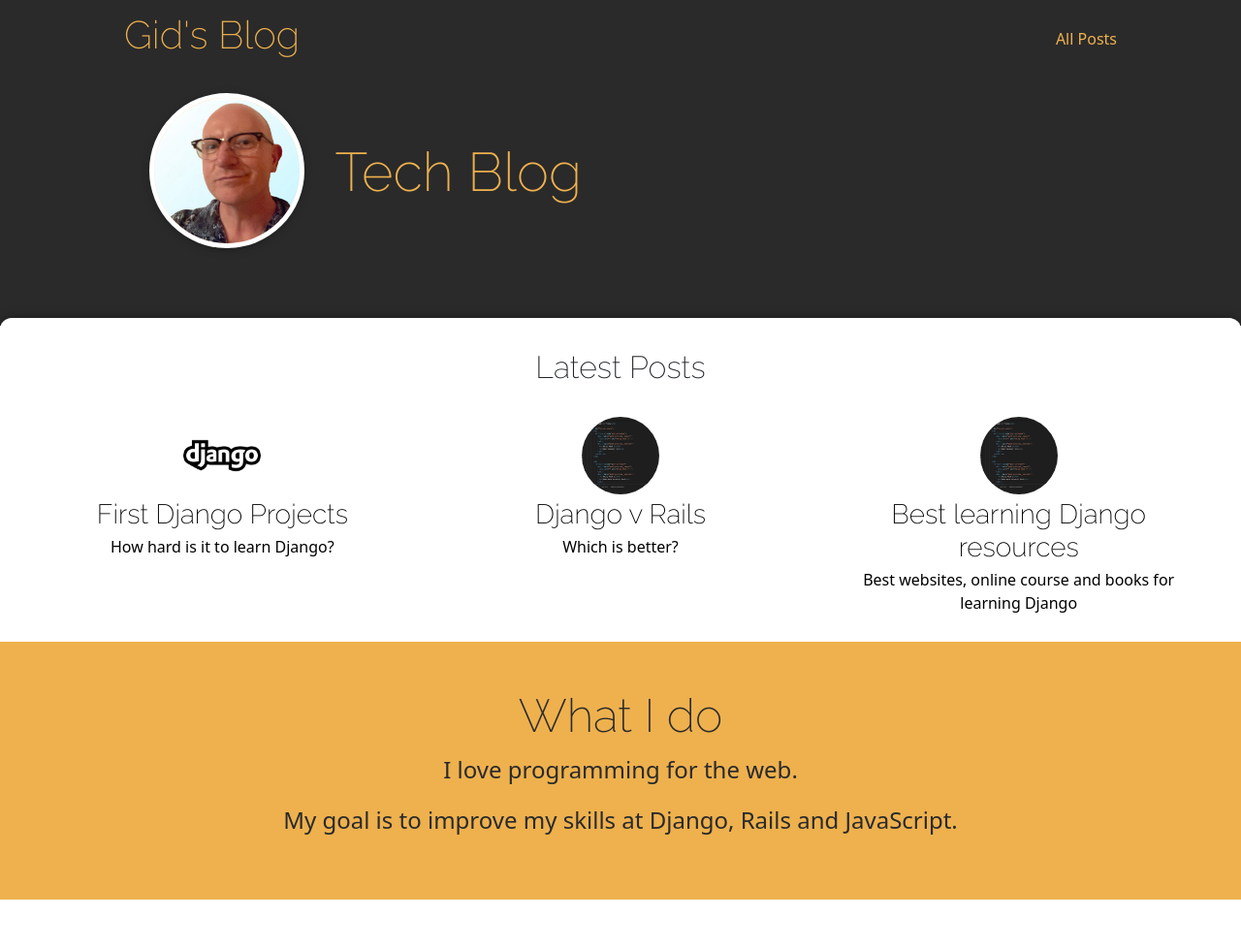
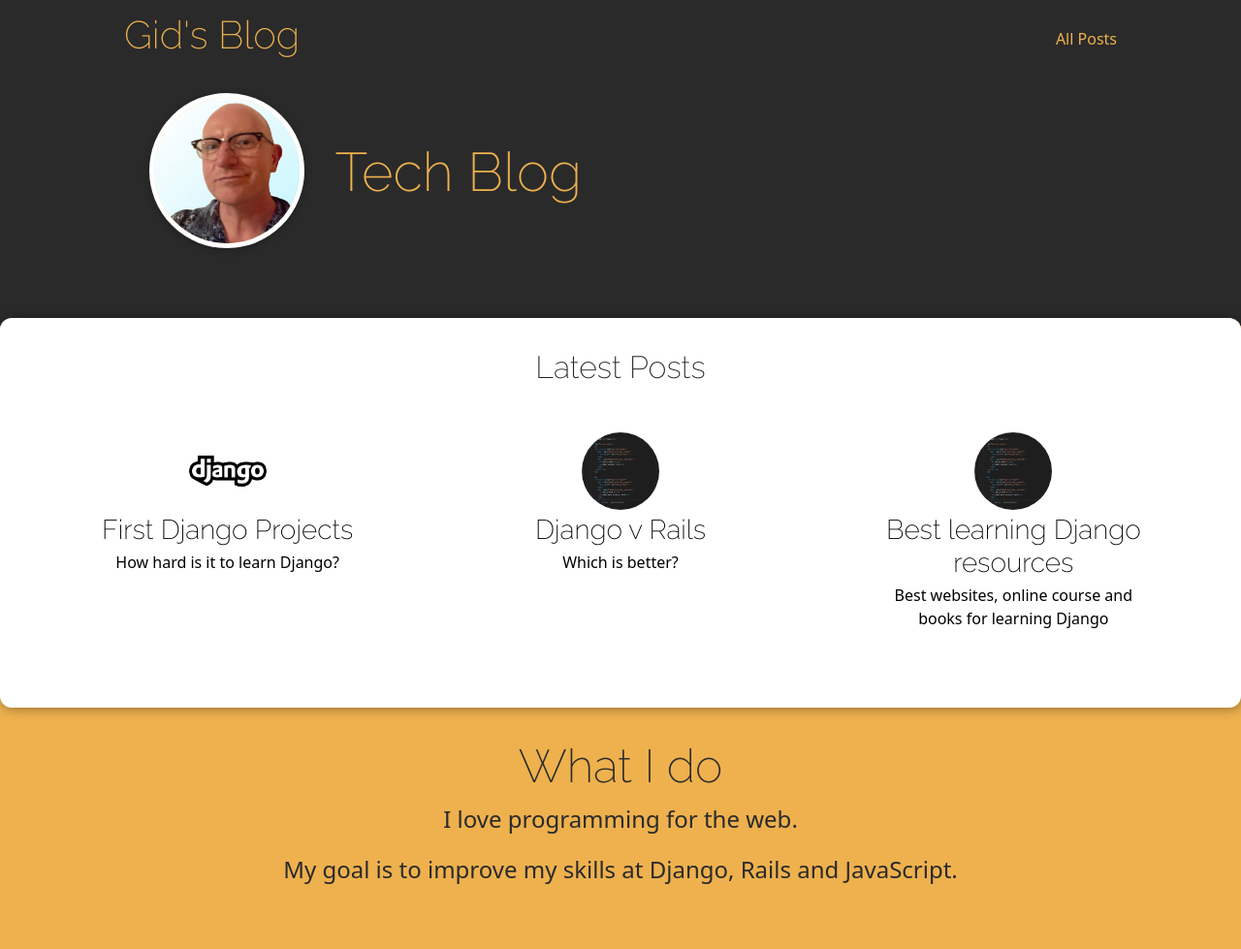
Before and after one commit to GidBerridge/django_blog, a Django app: page / in a window 1280 px wide. Shown: the whole page at 97% size. Before the commit the page ends 928 px from the top, so only its background shows below. Run offline with Django 4.2, Linux system fonts and the light colour scheme; data comes from the database, SQL or seed files in the repository.

Commit message:
css_styling

```diff
--- a/blog/static/blog/index.css
+++ b/blog/static/blog/index.css
@@ -1,3 +1,7 @@
+body {
+    background-color: #eeb14e;
+}
+
 #welcome {
     background-color: #2a2a2a;
     padding: 6rem 12% 4rem 12%;
@@ -52,8 +56,8 @@
     list-style: none;
     margin: 0;
     padding: 0;
-    display: flex;
-    gap: 1rem;
+    display: inline;
+    /* gap: 1rem; */
 }
 
 #latest-posts li {
@@ -64,7 +68,7 @@
     text-align: center;
     padding: 3rem;
     margin-top: -1rem;
-    background-color: #eeb14e;
+    /* background-color: #eeb14e; */
     color: #2a2a2a;
     z-index: -1;
 }
@@ -77,3 +81,9 @@
     font-size: 1.5rem;
 
 }
+
+@media only screen and (min-width: 768px) {
+    #latest-posts ul {
+        display: flex;
+    }
+}
--- a/blog/static/blog/post.css
+++ b/blog/static/blog/post.css
@@ -3,13 +3,15 @@
     flex-direction: column;
     align-items: center;
     text-align: center;
+    margin: 1rem;
 }
 
 .post__content {
-    height: 120px;
-    display: flex;
-    flex-direction: column;
-    align-items: space-between;
+    /* height: 120px; */
+    width: 280px;
+    /* display: flex; */
+    /* flex-direction: column;
+    align-items: space-between; */
 }
 
 .post a {
--- a/blog/templates/blog/all-posts.html
+++ b/blog/templates/blog/all-posts.html
@@ -19,7 +19,6 @@
                 {% include "blog/includes/post.html" %}
             {% endfor %}
 
-
         </ul>
     </section>
 
--- a/blog/templates/blog/index.html
+++ b/blog/templates/blog/index.html
@@ -22,9 +22,11 @@
 
     <section id="latest-posts">
         <h2 class="mb-3">Latest Posts</h2>
-        <ul>
+        <ul class="">
             {% for post in posts  %}
+            <div class="col-12 col-md-4">
                 {% include "blog/includes/post.html" %}
+            </div>
             {% endfor %}
         </ul>
     </section>
```
